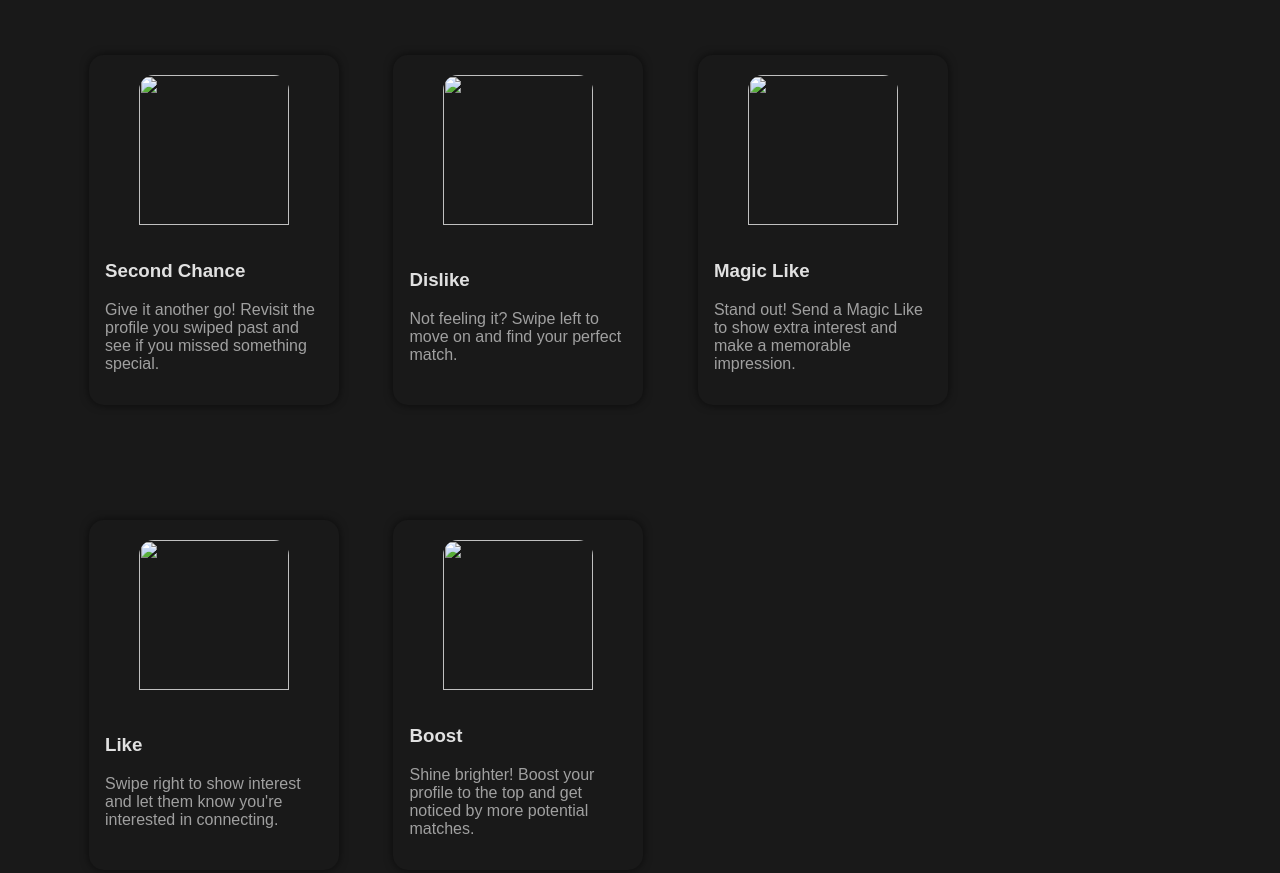
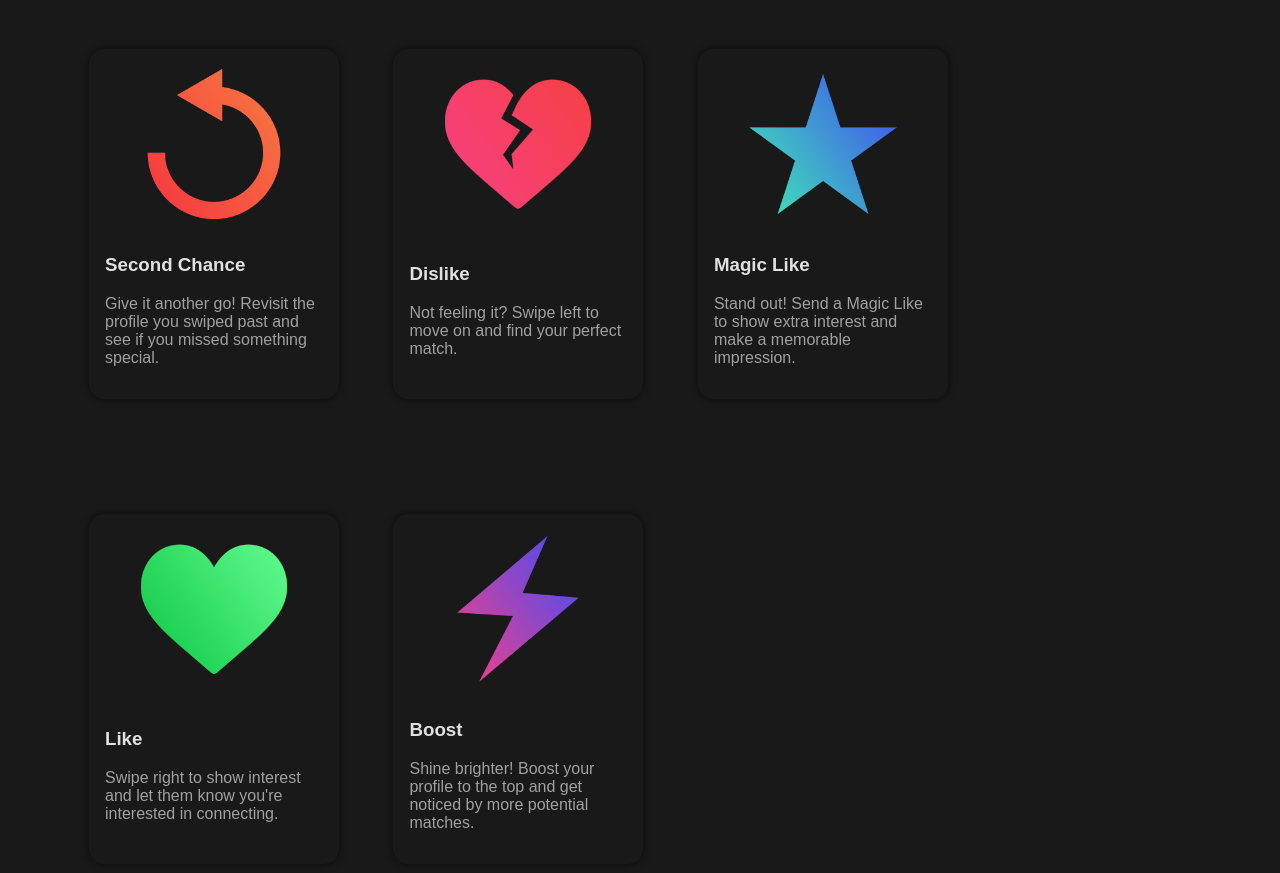
Before and after one commit to Ghilliexyz/ghilliexyz.github.io, a plain HTML site: page index.html in a window 1280 px wide. Shown: the part 923-1796 px from the top of the page. Drawn offline with Linux system fonts and the light colour scheme.

Commit message:
removed header border

```diff
--- a/assets/css/index.css
+++ b/assets/css/index.css
@@ -15,8 +15,8 @@ body {
 }
 
 .header {
+    margin: 0;
     text-align: center;
-    border: 3px solid #191919;
     width: 100%;
     /* parallax effect */
     background-image: url("/assets/images/Branding/Ratchy_Background.png");
--- a/index.html
+++ b/index.html
@@ -24,35 +24,35 @@
     </div>
     <div class="aboutcards">
         <div class="card">
-            <img draggable="false" src="/assets/images/Control Icons/Ratchy-Icon-Retry.png" alt="">
+            <img draggable="false" src="/assets/images/Control Icons/Ratchy/Ratchy-Icon-Retry.png" alt="">
             <div class="container">
                 <h3>Second Chance</h3>
                 <p>Give it another go! Revisit the profile you swiped past and see if you missed something special.</p>
             </div>
         </div>
         <div class="card">
-            <img draggable="false" src="/assets/images/Control Icons/Ratchy-Icon-Hate.png" alt="">
+            <img draggable="false" src="/assets/images/Control Icons/Ratchy/Ratchy-Icon-Hate.png" alt="">
             <div class="container">
                 <h3>Dislike</h3>
                 <p>Not feeling it? Swipe left to move on and find your perfect match.</p>
             </div>
         </div>
         <div class="card">
-            <img draggable="false" src="/assets/images/Control Icons/Ratchy-Icon-Magiclike.png" alt="">
+            <img draggable="false" src="/assets/images/Control Icons/Ratchy/Ratchy-Icon-Magiclike.png" alt="">
             <div class="container">
                 <h3>Magic Like</h3>
                 <p>Stand out! Send a Magic Like to show extra interest and make a memorable impression.</p>
             </div>
         </div>
         <div class="card">
-            <img draggable="false" src="/assets/images/Control Icons/Ratchy-Icon-Love.png" alt="">
+            <img draggable="false" src="/assets/images/Control Icons/Ratchy/Ratchy-Icon-Love.png" alt="">
             <div class="container">
                 <h3>Like</h3>
                 <p>Swipe right to show interest and let them know you're interested in connecting.</p>
             </div>
         </div>
         <div class="card">
-            <img draggable="false" src="/assets/images/Control Icons/Ratchy-Icon-Boost.png" alt="">
+            <img draggable="false" src="/assets/images/Control Icons/Ratchy/Ratchy-Icon-Boost.png" alt="">
             <div class="container">
                 <h3>Boost</h3>
                 <p>Shine brighter! Boost your profile to the top and get noticed by more potential matches.</p>
```
